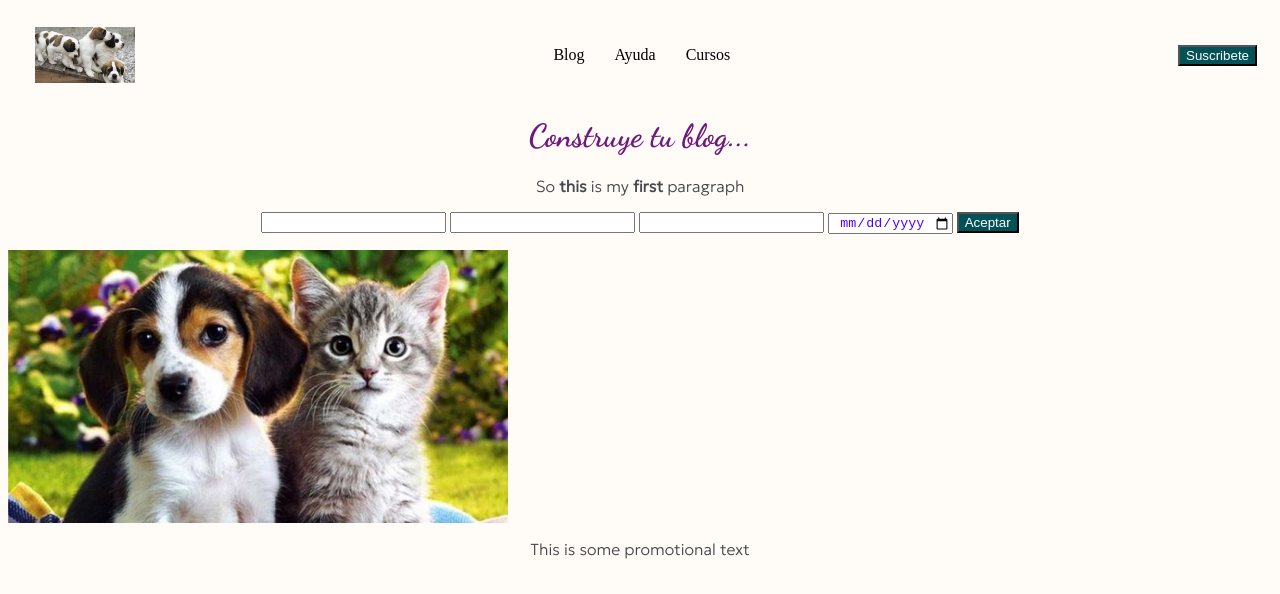
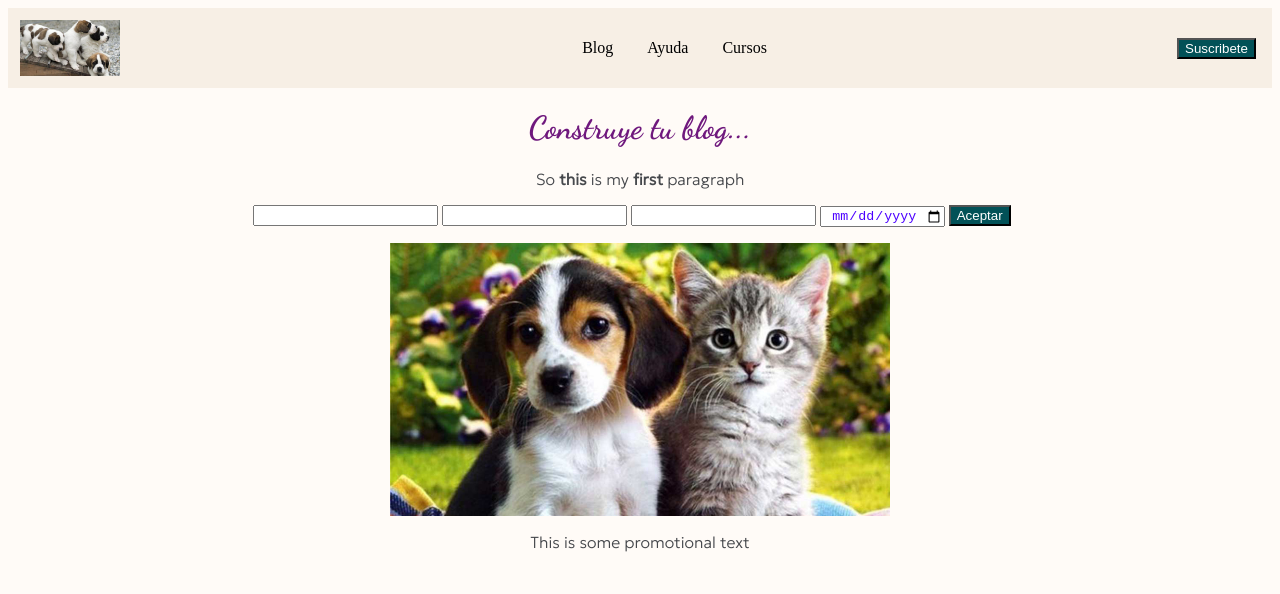
Before and after one commit to JorgeGuinto/FullStack-Developer-Javascript, a plain HTML site: page index.html in a window 1280 px wide. Drawn offline with Linux system fonts and the light colour scheme.

Commit message:
Prework 03

```diff
--- a/index.html
+++ b/index.html
@@ -6,19 +6,21 @@
     </head>
     <body>
         <header>
-            <a href="/">
-                <img src="Prueba5.jpg" alt="Descripción de la imagen" width="100">
-            </a>
             <nav>
+                <a href="/">
+                    <img src="Prueba5.jpg" alt="Descripción de la imagen" width="100">
+                </a>
+
                 <ul>
                     <li>Blog</li>
                     <li>Ayuda</li>
                     <li>Cursos</li>
                 </ul>
+
+                <div>
+                    <button>Suscribete</button>
+                </div>
             </nav>
-            <div class="navButton">
-                <button>Suscribete</button>
-            </div>
         </header>
         <h1>Construye tu blog...</h1>
         <p>So <b>this</b> is my <strong>first</strong> paragraph</p>
@@ -30,7 +32,7 @@
             <input type="date"/>
             <button>Aceptar</button>
         </form>
-        <div>
+        <div class="catDog">
             <img src="imagen.jpg" alt="Descripción de la imagen" width="500">
         </div>
         <p>This is some promotional text</p>
--- a/styles.css
+++ b/styles.css
@@ -1,6 +1,5 @@
 body {
     background-color: #fffbf7;
-    align-items: center;
 }
 h1 {
     color: rgb(111, 24, 125);
@@ -20,39 +19,36 @@ input {
     color: rgb(76, 0, 255);
     align-self: center;
 }
-header{
-    display: flex;
-    align-items: center;
-    margin: 15px;
-}
 button {
     color: #fff;
     background-color: #025157;
+    margin-right: 1rem;
+}
+/* header {
+    position: fixed;
+} */
+nav {
+    display: flex;
+    justify-content: space-between;
+    align-items: center;
+    height: 5rem;
+    background-color: rgb(247, 239, 229);
+    /* position: fixed; */
 }
 a {
-    text-decoration: none;
     padding: 12px;
-    width: 10%;
     height: 100%;
-    display: inline;
-}
-nav {
-    display: inline;
-    width: 75%;
-    height: 100%;
-    justify-content: center;
+    display: flex;
+    align-items: center;
 }
 ul {
-    display: flex;
     justify-content: center;
 }
 li {
     display: inline;
     margin: 15px;
 }
-.navButton {
-    float: right;
-    width: 15%;
-    height: 100%;
-    text-align: right;
+.catDog {
+    display: flex;
+	justify-content: center;
 }
```
